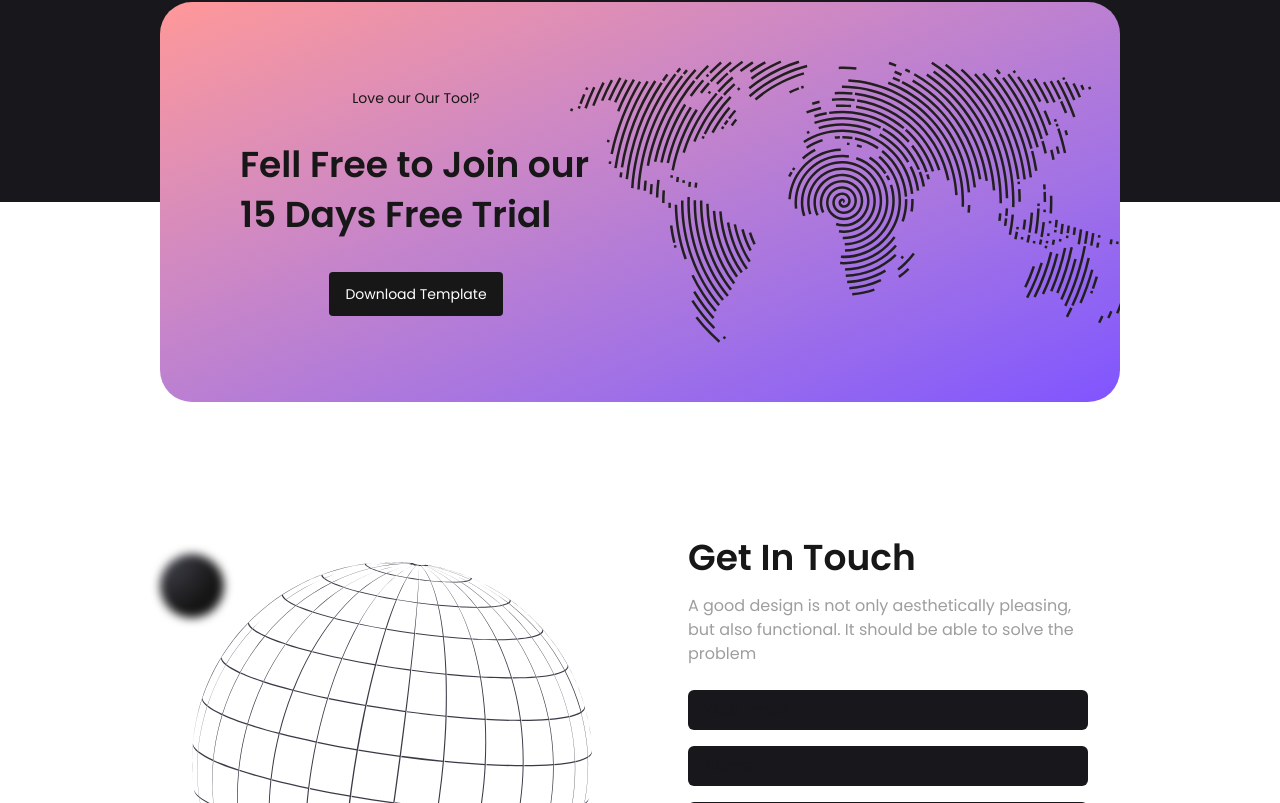
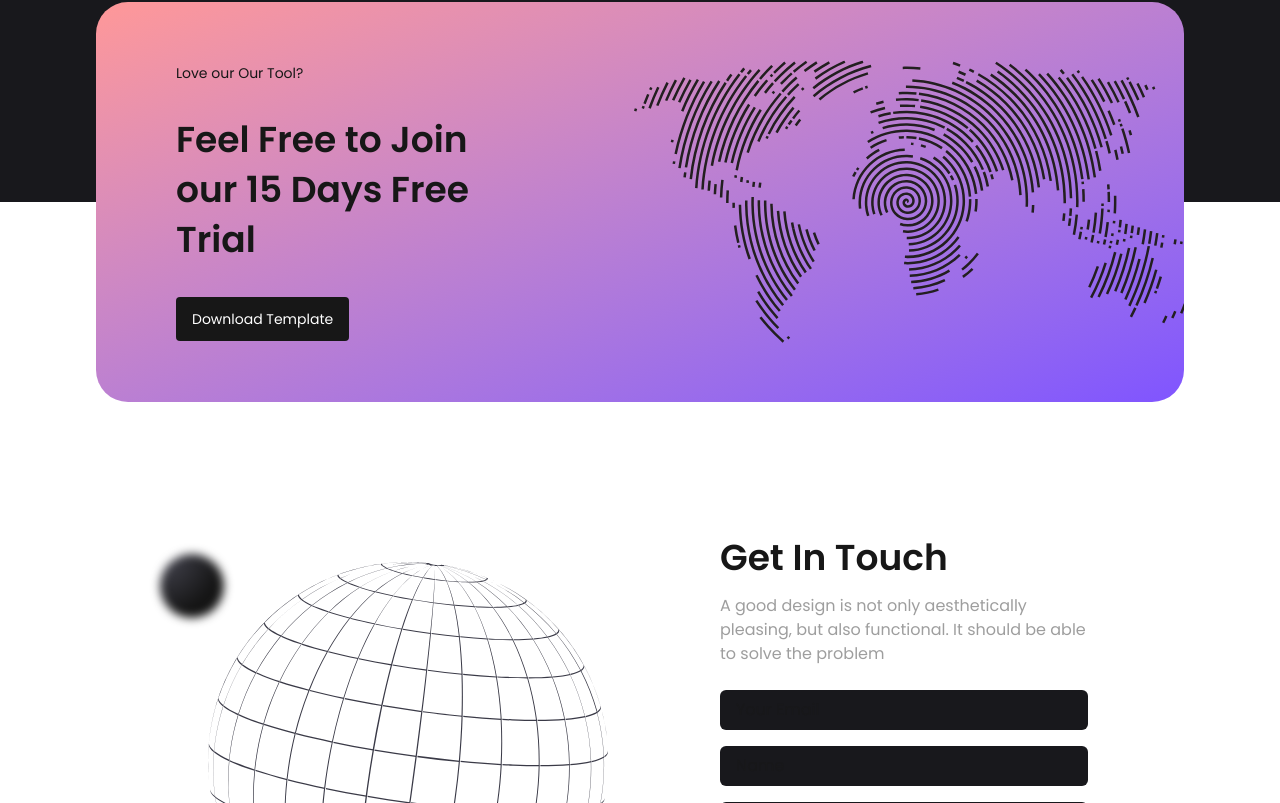
Before and after one commit to Bakry2002/coldwell-task, a Next.js app: page / in a window 1280 px wide. Shown: the part 3097-3900 px from the top of the page. Built offline with nearby package versions, Linux system fonts and the light colour scheme.

Commit message:
feat: update metadata and enhance layout responsiveness

```diff
--- a/src/app/layout.tsx
+++ b/src/app/layout.tsx
@@ -11,8 +11,8 @@ const poppins = Poppins({
 });
 
 export const metadata: Metadata = {
-  title: "Create Next App",
-  description: "Generated by create next app",
+  title: "Squid",
+  description: "Beautiful Landing Page Design for You",
 };
 
 export default function RootLayout({
--- a/src/app/page.tsx
+++ b/src/app/page.tsx
@@ -13,7 +13,7 @@ export default function Home() {
 
       <TrustedBySection />
 
-      <div className="relative flex md:px-0 px-4 items-center justify-center">
+      <div className="relative flex px-4 items-center justify-center">
         <JoinUsSection />
       </div>
 
--- a/src/components/sections/contact-section.tsx
+++ b/src/components/sections/contact-section.tsx
@@ -9,22 +9,23 @@ export const ContactSection = () => {
   const isMobile = useIsMobile();
 
   return (
-    <section className="md:mt-80  mt-10 mb-40">
-      <ContentWrapper className="flex relative items-center justify-center gap-24 md:flex-row flex-col">
+    <section className="md:mt-80 mt-10 mb-40">
+      <ContentWrapper className="flex relative items-center md:justify-between gap-20 md:gap-32 lg:flex-row flex-col">
         <Image
           src={"/contact-image.svg"}
           alt="contact image"
-          width={isMobile ? 300 : 400}
-          height={isMobile ? 300 : 400}
+          width={300}
+          height={300}
+          className="md:w-[400px] relative left-4 md:h-[400px] w-[300px] h-[300px]"
         />
 
         {/* Form */}
-        <div>
+        <div className="flex-1">
           <div className="flex flex-col gap-4">
             <h3 className="text-4xl md:text-left text-center font-semibold">
               Get In Touch
             </h3>
-            <p className="text-[#9E9E9E] max-w-md">
+            <p className="text-[#9E9E9E] md:text-left text-center max-w-md">
               A good design is not only aesthetically pleasing, but also
               functional. It should be able to solve the problem{" "}
             </p>
@@ -66,7 +67,7 @@ export const ContactSection = () => {
             />
 
             <div
-              className="absolute top-96 right-[52%] w-24 h-24 rounded-full"
+              className="absolute top-96 right-[58%] w-24 h-24 rounded-full"
               style={{
                 background:
                   "radial-gradient(circle at top left, #494955 0%, #141414 70%)",
--- a/src/components/sections/hero-section.tsx
+++ b/src/components/sections/hero-section.tsx
@@ -83,7 +83,7 @@ export const HeroSection = () => {
                 delay: 1,
               },
             }}
-            className="absolute top-[55%] sm:top-[60%] left-40 sm:left-56 w-24 h-24 sm:w-32 sm:h-32 rounded-full"
+            className="absolute md:block hidden top-[55%] sm:top-[60%] left-40 sm:left-56 w-24 h-24 sm:w-32 sm:h-32 rounded-full"
             style={{
               background:
                 "radial-gradient(circle at top left, #494955 0%, #141414 70%)",
--- a/src/components/sections/joinUs-section.tsx
+++ b/src/components/sections/joinUs-section.tsx
@@ -1,172 +1,73 @@
+"use client";
+
 import Image from "next/image";
 import { AppButton } from "../global/app-button";
+import { motion } from "framer-motion";
 
 export const JoinUsSection = () => {
-  const containerVariants = {
-    hidden: { opacity: 0, y: 50, scale: 0.95 },
-    visible: {
-      opacity: 1,
-      y: 0,
-      scale: 1,
-      transition: {
-        duration: 0.8,
-        ease: "easeOut",
-        staggerChildren: 0.15,
-        delayChildren: 0.2,
-      },
-    },
-  };
+  return (
+    <motion.section
+      initial={{ opacity: 0, y: 30 }}
+      whileInView={{ opacity: 1, y: 0 }}
+      viewport={{ once: true, amount: 0.3 }}
+      transition={{ duration: 0.6, ease: "easeOut" }}
+      className="md:h-[400px] h-[380px] mb-10 relative md:absolute md:justify-between justify-center flex items-center px-4 lg:px-20 md:-top-32 lg:-top-52 top-0 overflow-hidden w-full lg:mx-auto max-w-full lg:max-w-[68rem] md:max-w-[50rem] rounded-2xl md:rounded-4xl bg-gradient-to-tl to-[#FF9898] from-[#8054FF]"
+    >
+      <motion.div
+        initial={{ opacity: 0, x: -20 }}
+        whileInView={{ opacity: 1, x: 0 }}
+        viewport={{ once: true }}
+        transition={{ duration: 0.6, delay: 0.2 }}
+        className="flex md:text-left md:items-start items-center text-center flex-col gap-8"
+      >
+        <motion.p
+          initial={{ opacity: 0 }}
+          whileInView={{ opacity: 1 }}
+          viewport={{ once: true }}
+          transition={{ duration: 0.5, delay: 0.4 }}
+          className="text-sm"
+        >
+          Love our Our Tool?
+        </motion.p>
 
-  const itemVariants = {
-    hidden: { opacity: 0, x: -30 },
-    visible: {
-      opacity: 1,
-      x: 0,
-      transition: {
-        duration: 0.6,
-        ease: "easeOut",
-      },
-    },
-  };
+        <motion.h3
+          initial={{ opacity: 0, y: 10 }}
+          whileInView={{ opacity: 1, y: 0 }}
+          viewport={{ once: true }}
+          transition={{ duration: 0.5, delay: 0.5 }}
+          className="text-4xl leading-[50px] font-semibold max-w-[30rem] md:max-w-[22rem]"
+        >
+          Feel Free to Join our 15 Days Free Trial
+        </motion.h3>
 
-  const imageVariants = {
-    hidden: { opacity: 0, x: 50, scale: 0.9 },
-    visible: {
-      opacity: 1,
-      x: 0,
-      scale: 1,
-      transition: {
-        duration: 0.8,
-        ease: "easeOut",
-        delay: 0.4,
-      },
-    },
-  };
-  return (
-    <section className="md:h-[400px] h-[380px] mb-10 relative md:absolute flex justify-between items-center px-4 lg:px-20 lg:-top-52 top-0 overflow-hidden w-full lg:mx-auto max-w-full lg:max-w-[60rem] rounded-2xl md:rounded-4xl bg-gradient-to-tl to-[#FF9898] from-[#8054FF]">
-      <div className="flex md:text-left items-center text-center flex-col gap-8">
-        <p className="text-sm">Love our Our Tool?</p>
-        <h3 className="text-4xl leading-[50px] font-semibold max-w-[22rem]">
-          Fell Free to Join our 15 Days Free Trial
-        </h3>
-
-        <AppButton variant="primary" className="md:w-fit w-3/4 text-sm py-3">
+        <motion.div
+          initial={{ opacity: 0, scale: 0.9 }}
+          whileInView={{ opacity: 1, scale: 1 }}
+          viewport={{ once: true }}
+          transition={{ duration: 0.4, delay: 0.6 }}
+          whileHover={{ scale: 1.05 }}
+          whileTap={{ scale: 0.95 }}
+        >
+          <AppButton variant="primary" className="md:w-fit text-sm py-3">
             Download Template
           </AppButton>
-      </div>
+        </motion.div>
+      </motion.div>
 
+      <motion.div
+        initial={{ opacity: 0, x: 20 }}
+        whileInView={{ opacity: 1, x: 0 }}
+        viewport={{ once: true }}
+        transition={{ duration: 0.6, delay: 0.3 }}
+      >
         <Image
           src={"/joinus_image.svg"}
           alt="Join us image"
           width={550}
           height={200}
-        className="absolute md:block hidden top-1/2 -translate-y-1/2 right-0 "
+          className="absolute md:block hidden top-1/2 -translate-y-1/2 right-0"
         />
-    </section>
+      </motion.div>
+    </motion.section>
   );
 };
-
-// export const JoinUsSection = () => {
-//   // Animation variants
-
-//   return (
-//     <motion.section
-//       variants={containerVariants}
-//       initial="hidden"
-//       whileInView="visible"
-//       viewport={{ once: true, amount: 0.3 }}
-//       className="relative h-[300px] sm:h-[350px] md:h-[400px] mb-6 sm:mb-8 md:mb-10 mx-4 sm:mx-6 md:mx-8 lg:mx-auto max-w-[60rem] rounded-2xl sm:rounded-3xl md:rounded-4xl bg-gradient-to-tl to-[#FF9898] from-[#8054FF] overflow-hidden shadow-2xl"
-//       style={{
-//         marginTop: "-8rem",
-//       }}
-//       whileHover={{
-//         scale: 1.02,
-//         transition: { duration: 0.3 },
-//       }}
-//     >
-//       {/* Content */}
-//       <div className="relative z-10 h-full flex flex-col md:flex-row justify-between items-center px-6 sm:px-8 md:px-12 lg:px-20 py-8 sm:py-10 md:py-12">
-//         <motion.div
-//           variants={containerVariants}
-//           className="flex flex-col gap-4 sm:gap-6 md:gap-8 text-center md:text-left max-w-full md:max-w-[22rem]"
-//         >
-//           <motion.p
-//             variants={itemVariants}
-//             className="text-xs sm:text-sm md:text-base text-white/90 font-medium"
-//           >
-//             Love our Tool?
-//           </motion.p>
-
-//           <motion.h3
-//             variants={itemVariants}
-//             className="text-xl sm:text-2xl md:text-3xl lg:text-4xl leading-tight sm:leading-[35px] md:leading-[45px] lg:leading-[50px] font-semibold text-white"
-//           >
-//             Feel Free to Join our 15 Days Free Trial
-//           </motion.h3>
-
-//           <motion.div
-//             variants={itemVariants}
-//             whileHover={{ scale: 1.05 }}
-//             whileTap={{ scale: 0.95 }}
-//             className="w-fit mx-auto md:mx-0"
-//           >
-//             <AppButton
-//               variant="primary"
-//               className="text-xs sm:text-sm md:text-base py-2 sm:py-2.5 md:py-3 px-4 sm:px-6 md:px-8 rounded-sm font-medium shadow-lg hover:shadow-xl transition-shadow duration-300"
-//             >
-//               <span className="sm:hidden">Download</span>
-//               <span className="hidden sm:inline">Download Template</span>
-//             </AppButton>
-//           </motion.div>
-//         </motion.div>
-
-//         {/* Image - Hidden on mobile, visible on medium+ screens */}
-//         <motion.div
-//           variants={imageVariants}
-//           className="hidden md:block absolute md:relative top-1/2 md:top-auto -translate-y-1/2 md:translate-y-0 right-0 md:right-auto flex-shrink-0"
-//         >
-//           <Image
-//             src={"/joinus_image.svg"}
-//             alt="Join us image"
-//             width={550}
-//             height={200}
-//             className="w-[300px] md:w-[400px] lg:w-[450px] xl:w-[550px] h-auto object-contain"
-//             priority
-//           />
-//         </motion.div>
-//       </div>
-
-//       {/* Background decorative elements */}
-//       <motion.div
-//         initial={{ opacity: 0, scale: 0 }}
-//         animate={{
-//           opacity: [0.1, 0.2, 0.1],
-//           scale: [1, 1.1, 1],
-//           rotate: [0, 180, 360],
-//         }}
-//         transition={{
-//           duration: 20,
-//           repeat: Infinity,
-//           ease: "linear",
-//         }}
-//         className="absolute top-4 right-4 w-16 h-16 sm:w-20 sm:h-20 md:w-24 md:h-24 rounded-full bg-white/10 blur-xl"
-//       />
-
-//       <motion.div
-//         initial={{ opacity: 0, scale: 0 }}
-//         animate={{
-//           opacity: [0.05, 0.15, 0.05],
-//           scale: [1, 1.2, 1],
-//           rotate: [360, 180, 0],
-//         }}
-//         transition={{
-//           duration: 25,
-//           repeat: Infinity,
-//           ease: "linear",
-//           delay: 2,
-//         }}
-//         className="absolute bottom-4 left-4 w-20 h-20 sm:w-24 sm:h-24 md:w-32 md:h-32 rounded-full bg-white/5 blur-2xl"
-//       />
-//     </motion.section>
-//   );
-// };
```
Lines whose indentation alone changed are shown as unchanged.
